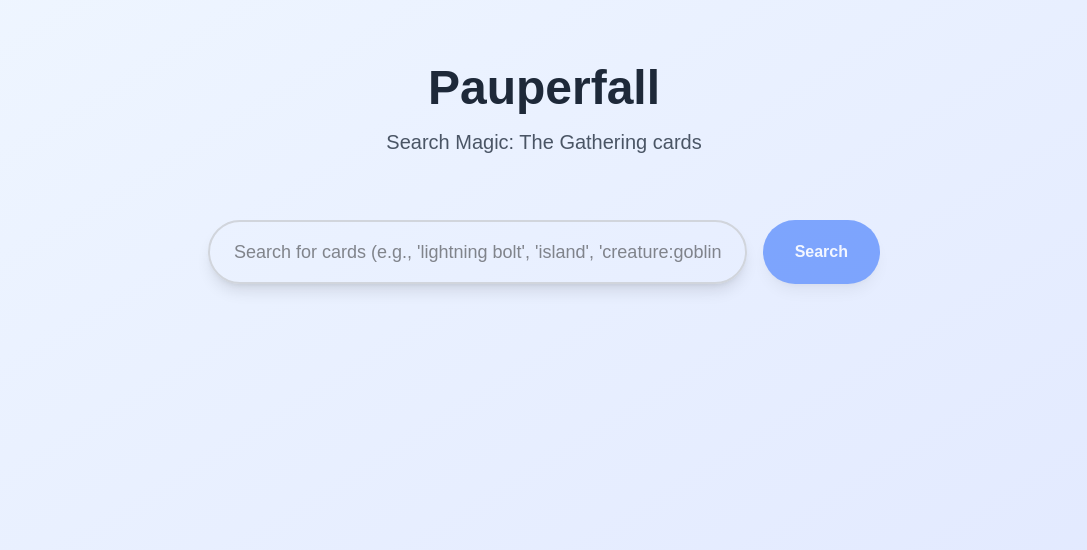
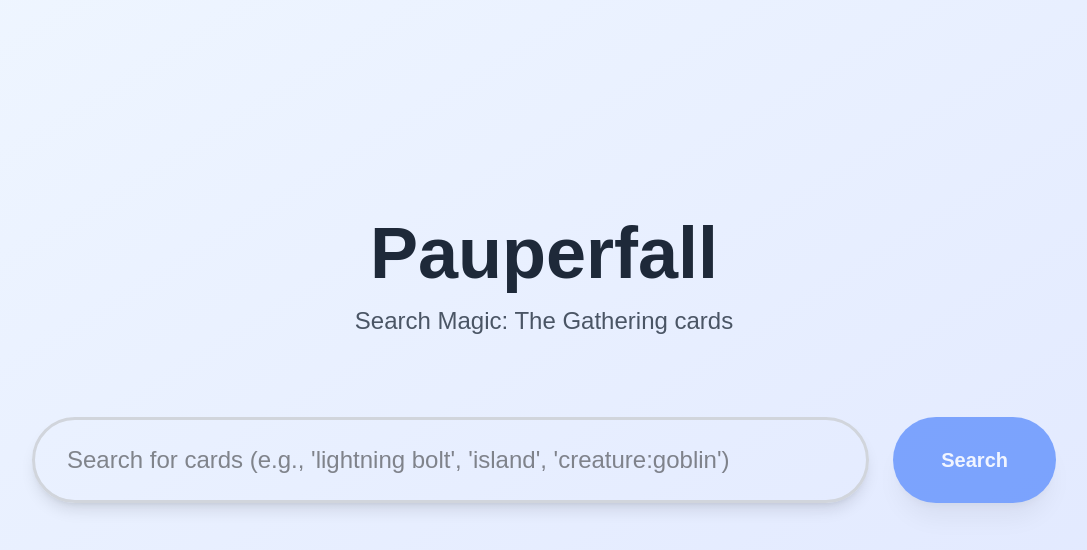
Before and after one commit to Sapo-Dorado/Pauperfall, a Next.js app: page / in a window 1280 px wide. Shown: the top 550 px of the page, without its empty margins (96-1183 px from the left). Built offline with nearby package versions, Linux system fonts and the light colour scheme.

Commit message:
[vibe coded] make search bar wider when no search results

```diff
--- a/src/app/page.tsx
+++ b/src/app/page.tsx
@@ -77,20 +77,20 @@
 
   return (
     <div className="min-h-screen bg-gradient-to-br from-blue-50 to-indigo-100 dark:from-gray-900 dark:to-gray-800">
-      <div className="container mx-auto px-4 py-16">
+      <div className={`container mx-auto px-4 ${!hasSearched ? 'h-screen flex flex-col justify-center' : 'py-16'}`}>
         {/* Header */}
-        <div className="text-center mb-16">
-          <h1 className="text-5xl font-bold text-gray-800 dark:text-white mb-4">
+        <div className={`text-center ${!hasSearched ? 'mb-20' : 'mb-16'}`}>
+          <h1 className={`font-bold text-gray-800 dark:text-white mb-4 ${!hasSearched ? 'text-7xl' : 'text-5xl'}`}>
             Pauperfall
           </h1>
-          <p className="text-xl text-gray-600 dark:text-gray-300">
+          <p className={`text-gray-600 dark:text-gray-300 ${!hasSearched ? 'text-2xl' : 'text-xl'}`}>
             Search Magic: The Gathering cards
           </p>
         </div>
 
         {/* Search Bar */}
-        <div className="max-w-2xl mx-auto mb-16">
-          <div className="flex gap-4">
+        <div className={`mx-auto ${!hasSearched ? 'w-full px-8 mb-20' : 'max-w-2xl mb-16'}`}>
+          <div className={`flex ${!hasSearched ? 'gap-6 max-w-5xl mx-auto' : 'gap-4'}`}>
             <div className="relative flex-1">
               <input
                 type="text"
@@ -98,17 +98,25 @@
                 onChange={handleInputChange}
                 onKeyPress={handleKeyPress}
                 placeholder="Search for cards (e.g., 'lightning bolt', 'island', 'creature:goblin')"
-                className="w-full px-6 py-4 text-lg border-2 border-gray-300 rounded-full shadow-lg focus:outline-none focus:border-blue-500 focus:ring-4 focus:ring-blue-200 dark:bg-gray-800 dark:border-gray-600 dark:text-white dark:focus:border-blue-400 dark:focus:ring-blue-900"
+                className={`w-full border-2 border-gray-300 rounded-full shadow-lg focus:outline-none focus:border-blue-500 focus:ring-4 focus:ring-blue-200 dark:bg-gray-800 dark:border-gray-600 dark:text-white dark:focus:border-blue-400 dark:focus:ring-blue-900 ${
+                  !hasSearched
+                    ? 'px-8 py-6 text-2xl border-3 focus:ring-6'
+                    : 'px-6 py-4 text-lg'
+                }`}
               />
             </div>
             <button
               onClick={handleSearchClick}
               disabled={isLoading || !searchQuery.trim()}
-              className="px-8 py-4 bg-blue-600 text-white font-semibold rounded-full shadow-lg hover:bg-blue-700 focus:outline-none focus:ring-4 focus:ring-blue-200 disabled:opacity-50 disabled:cursor-not-allowed transition-colors duration-200 dark:bg-blue-500 dark:hover:bg-blue-600"
+              className={`bg-blue-600 text-white font-semibold rounded-full shadow-lg hover:bg-blue-700 focus:outline-none focus:ring-4 focus:ring-blue-200 disabled:opacity-50 disabled:cursor-not-allowed transition-colors duration-200 dark:bg-blue-500 dark:hover:bg-blue-600 ${
+                !hasSearched
+                  ? 'px-12 py-6 text-xl shadow-xl focus:ring-6'
+                  : 'px-8 py-4'
+              }`}
             >
               {isLoading ? (
-                <div className="flex items-center gap-2">
-                  <div className="animate-spin rounded-full h-5 w-5 border-b-2 border-white"></div>
+                <div className={`flex items-center gap-2 ${!hasSearched ? 'gap-3' : 'gap-2'}`}>
+                  <div className={`animate-spin rounded-full border-b-2 border-white ${!hasSearched ? 'h-6 w-6' : 'h-5 w-5'}`}></div>
                   <span>Searching...</span>
                 </div>
               ) : (
```
